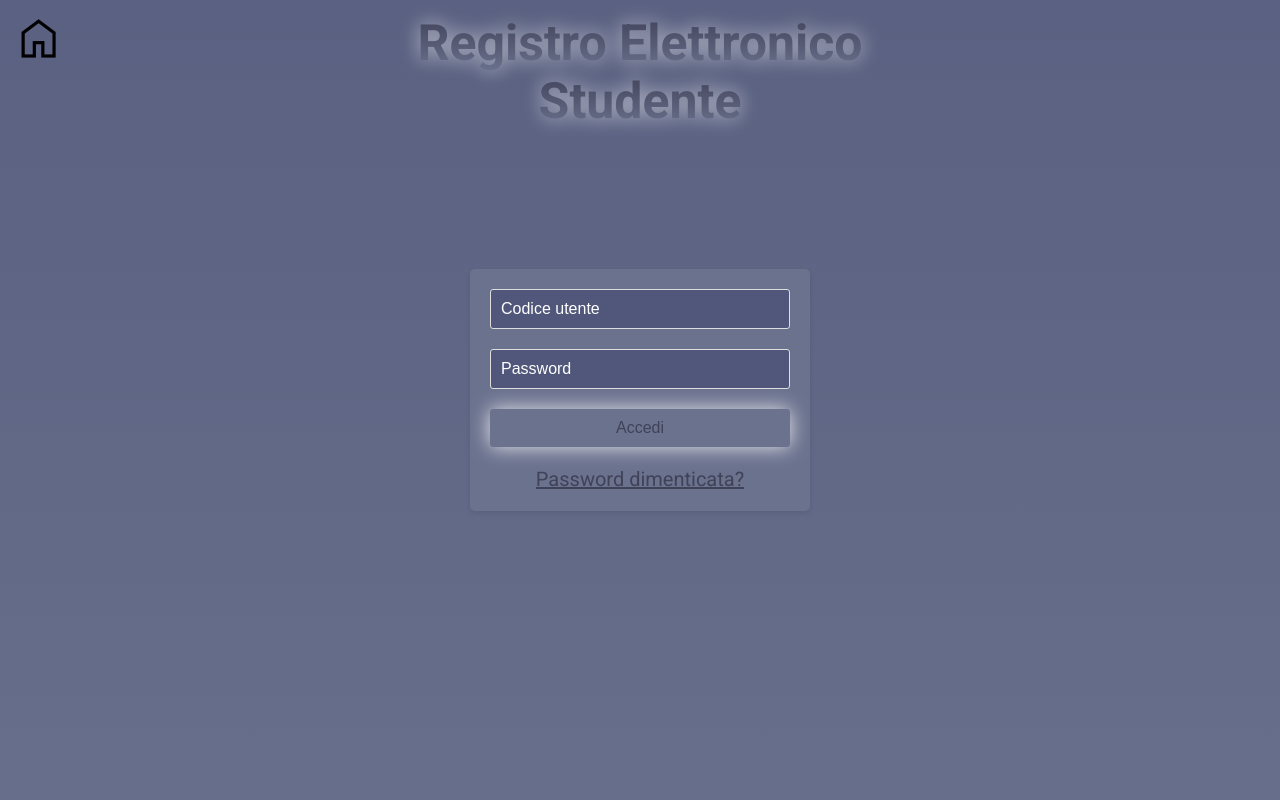
After one commit to LorisRosano/registroElettronico-lorisRosano, a PHP site: page /studente.html in a window 1280 px wide. The commit adds this page. Run offline with PHP 8.4, Linux system fonts and the light colour scheme.

Commit message:
modificata pagina login + iniziato cambia password

```diff
--- a/index.js
+++ b/index.js
@@ -4,21 +4,21 @@ window.onload = () => {
     }
     $(".btnLogin").on("mouseover", () => {sus(this)});
     $(".btnLogin").on("mouseout", () => {sus(this)});
-
-    $("#codFiscaleScuola").animate({
-        width: "12vw",
-        height:"3vh"
-    }, 1000)
 };
 function apriPaginaLoginStudente(){
-    window.location = "studente.php";
+    window.location = "studente.html";
 }
 function ritornaHome(){
     window.location = "index.php";
 }
-function animationInput(input){
-    input.animate({
-        width: "12vw",
-        height:"3vh"
-    }, 1000)
+function cambiaPassword(){
+    let divLogin = $(".login-container");
+    divLogin.animate({height: "toggle", opacity: "toggle"}, "slow", () => {
+        let aus = $("#divLogin").children().not(".nascosto");
+        let aus2 = $("#divLogin").children(".nascosto");
+        aus.toggleClass("nascosto");
+        aus2.toggleClass("nascosto");
+        console.log(aus);
+    });
+    divLogin.animate({height: "toggle", opacity: "toggle"}, "slow");
 }
--- a/server/registroElettronico.sql
+++ b/server/registroElettronico.sql
@@ -1,4 +1,4 @@
--- phpMyAdmin SQL Dump
+  -- phpMyAdmin SQL Dump
 -- version 5.2.0
 -- https://www.phpmyadmin.net/
 --
--- /dev/null
+++ b/studente.html
@@ -0,0 +1,37 @@
+<html lang="en">
+<head>
+    <meta charset="UTF-8">
+    <meta name="viewport" content="width=device-width, initial-scale=1.0">
+    <meta http-equiv="X-UA-Compatible" content="ie=edge">
+    <script src="https://ajax.googleapis.com/ajax/libs/jquery/3.5.1/jquery.min.js"></script>
+    <script src="index.js"></script>
+    <link rel="stylesheet" href="https://fonts.googleapis.com/css2?family=Material+Symbols+Outlined:opsz,wght,FILL,GRAD@20..48,100..700,0..1,-50..200" />
+    <link rel="stylesheet" href="style.css">
+    <title>Registro Elettronico - Studente</title>
+</head>
+<body>
+    <span class="material-symbols-outlined" id="btnHome" onclick="ritornaHome()">
+        home
+    </span>
+    <h1 id="titolo2"> Registro Elettronico </h1>
+    <h2 id="titolo22"> Studente </h2>
+    <br>
+    <div id="divLogin">
+        <div class="login-container">
+            <input type="text" id="username" placeholder="Codice utente" class="inputs">
+            <input type="password" id="password" placeholder="Password" class="inputs">
+            <button id="login-btn" onclick="loginStudente()">Accedi</button>
+            <div id="divAiuto">
+                <a onclick="cambiaPassword()"> Password dimenticata?</a>
+            </div>
+        </div>
+        <div class="divCambiaPassword nascosto">
+            <input type="text" id="txtPasswordNuova" placeholder="Nuova Password" class="inputs">
+            <input type="text" id="txtPasswordNuovaRipeti" placeholder="Ripeti Password" class="inputs">
+            <button id="btnAggiornaPassword" onclick="aggiornaPassword()">Cambia password</button>
+        </div>
+    </div>
+
+
+</body>
+</html>
--- a/style.css
+++ b/style.css
@@ -23,15 +23,15 @@ body{
     overflow: hidden;
     background: linear-gradient(180deg, #474E68, #50577A, #6B728E);
     background-size: 400% 400%;
-    -webkit-animation: gradient 10s ease infinite;
-    -moz-animation: gradient 10s ease infinite;
-    animation: gradient 10s ease infinite;
+    -webkit-animation: gradient 5s ease infinite;
+    -moz-animation: gradient 5s ease infinite;
+    animation: gradient 5s ease infinite;
 
 
 }
 
 @-webkit-keyframes gradient {
-    0%{background-position:50% 0%}
+    0%{background-position:50% 0%;}
     50%{background-position:51% 100%}
     100%{background-position:50% 0%}
 }
@@ -48,9 +48,30 @@ body{
 .titolo{
     text-align: center;
     font-size: 50px;
-
-    box-shadow: #404258 3px 3px 10px !important;
+    color: transparent;
+    -webkit-background-clip: text;
+    background-image: linear-gradient(#404258,#6B728E);
+    filter: drop-shadow(0px 0px 10px #ffffffa4);
     margin-top: 50px;
+}
+#titolo2{
+    text-align: center;
+    font-size: 50px;
+    color: transparent;
+    -webkit-background-clip: text;
+    background-image: linear-gradient(#404258,#6B728E);
+    filter: drop-shadow(0px 0px 10px #ffffffa4);
+    margin-top: -50px;
+    z-index: -1;
+}
+#titolo22{
+    text-align: center;
+    font-size: 50px;
+    color: transparent;
+    -webkit-background-clip: text;
+    background-image: linear-gradient(#404258,#6B728E);
+    filter: drop-shadow(0px 0px 10px #ffffffa4);
+    z-index: -1;
 }
 #divPadre{
     display: flex;
@@ -139,7 +160,6 @@ h2{
     align-items: center;
     flex-direction: column;
     gap: 30px;
-    margin-top: 140px;
     width: 100vw;
     font-size: 25px;
 }
@@ -156,6 +176,7 @@ h2{
     margin-left: 1vw;
     margin-top: 1vw;
     cursor: pointer;
+    z-index: 2;
 }
 #btnHome:hover{
     animation: animHomeHoverIN 1s forwards;
@@ -183,3 +204,147 @@ h2{
         background-color: transparent;
     }
 }
+#codiceUtente{
+    position: relative;
+}
+#iconUser{
+    position: absolute;
+    height: 20px;
+    aspect-ratio: 1/1;
+    z-index: 1;
+    left: calc(50% - 11px);
+    top: 50%;
+}
+#divAiuto{
+    text-align: center;
+    font-size: 20px;
+    color: #404258;
+    text-decoration: underline;
+    cursor: pointer;
+}
+.nascosto{
+    display: none !important;
+}
+
+.login-container {
+    width: 300px;
+    padding: 20px;
+    background-color: #6B728E;
+    border-radius: 5px;
+    box-shadow: 0 2px 5px rgba(0, 0, 0, 0.1);
+    margin-top: 15vh;
+  }
+
+  .login-container input,
+  .login-container button {
+    display: block;
+    width: 100%;
+    padding: 10px;
+    margin-bottom: 20px;
+    border: none;
+    border-radius: 3px;
+    font-size: 16px;
+    font-family: Arial, sans-serif;
+  }
+
+  .login-container input {
+    background-color: #50577A;
+    border: 1px solid #ddd;
+    transition: border-color 0.3s ease-in-out;
+  }
+
+  .login-container input:focus {
+    border-color: #0088cc;
+  }
+
+  .login-container input::placeholder {
+    color: white;
+    transition: color 0.3s ease-in-out;
+  }
+
+  .login-container input:focus::placeholder {
+    color: transparent;
+  }
+
+  .login-container button {
+    background-color: #6B728E;
+    filter: drop-shadow(0px 0px 10px #ffffffd7);
+    color: #404258;
+    cursor: pointer;
+    transition: background-color 0.3s ease-in-out;
+  }
+
+  .login-container button:hover {
+    background-color: #404258;
+    color: white;
+  }
+
+  .login-container button:active {
+    background-color: #404258;
+  }
+
+
+@media screen and (width<=800px) {
+    #divPadre{
+        flex-direction: column;
+        gap: 50px;
+        margin-top: 10vh;
+    }
+    #divStudente, #divDocente{
+        margin-top: 0;
+    }
+    #divStudente > h2, #divDocente > h2{
+        font-size: 30px;
+    }
+    #divStudente > .imgUtente, #divDocente > .imgUtente{
+        width: 150px;
+        height: 150px;
+    }
+    #divStudente > button, #divDocente > button{
+        width: 150px;
+        height: 40px;
+        font-size: 15px;
+    }
+    #divLogin{
+        font-size: 15px;
+    }
+    .inputLogin{
+        width: 10vw;
+        height: 4vh;
+    }
+    .inputs{
+        height: 5vh;
+    }
+    #btnHome{
+        font-size: 8vw;
+    }
+    #login-btn{
+        height: 5vh;
+    }
+    .login-container {
+        width: 80vw;
+        height: 18vh;
+        padding: 10px;
+        margin-top: 20vh;
+    }
+    .login-container input,
+    .login-container button {
+        padding: 5px;
+        margin-bottom: 10px;
+        font-size: 10px;
+    }
+    .login-container input::placeholder {
+        font-size: 10px;
+    }
+    .login-container button {
+        font-size: 10px;
+    }
+
+    .titolo{
+        margin-top: 2vh;
+    }
+    #titolo22, #titolo2{
+        margin-top: 2vh;
+    }
+
+}
```
